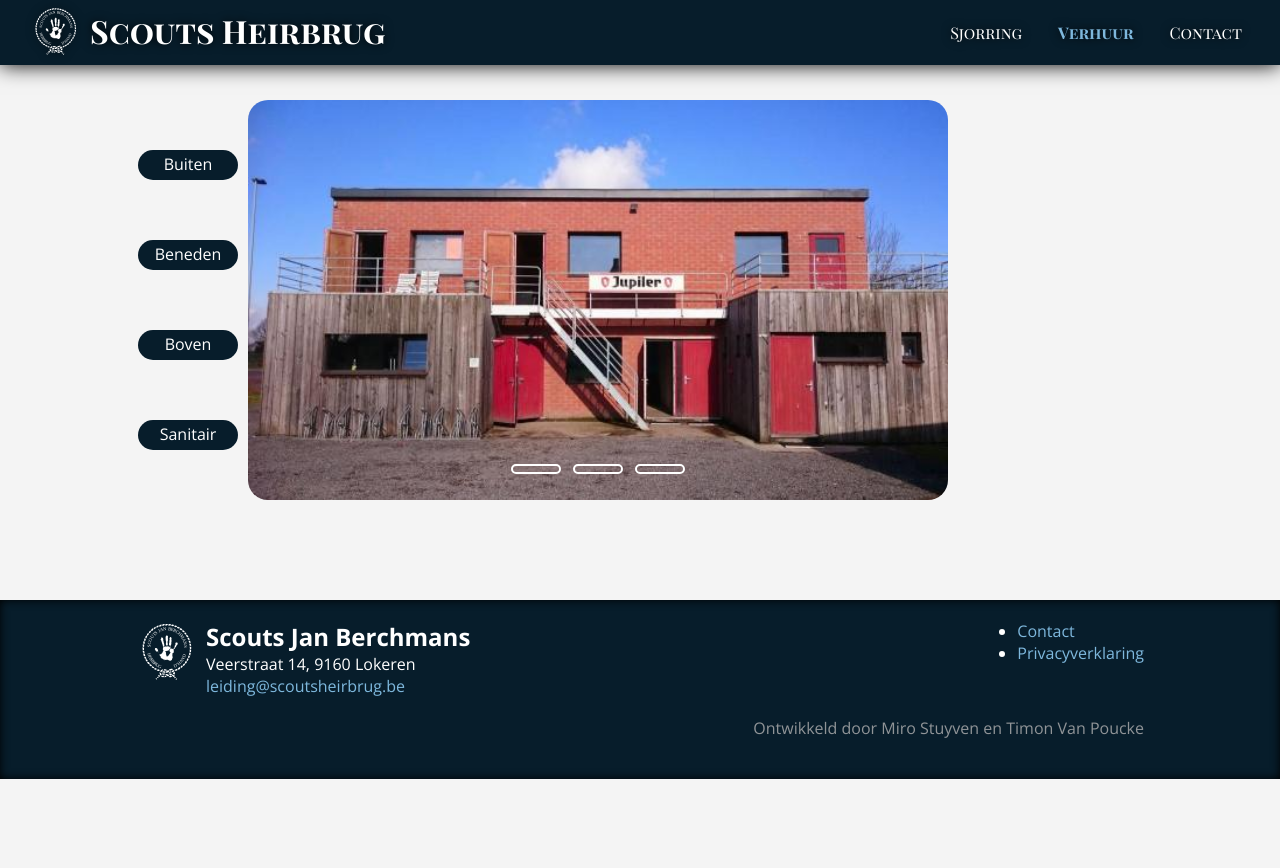
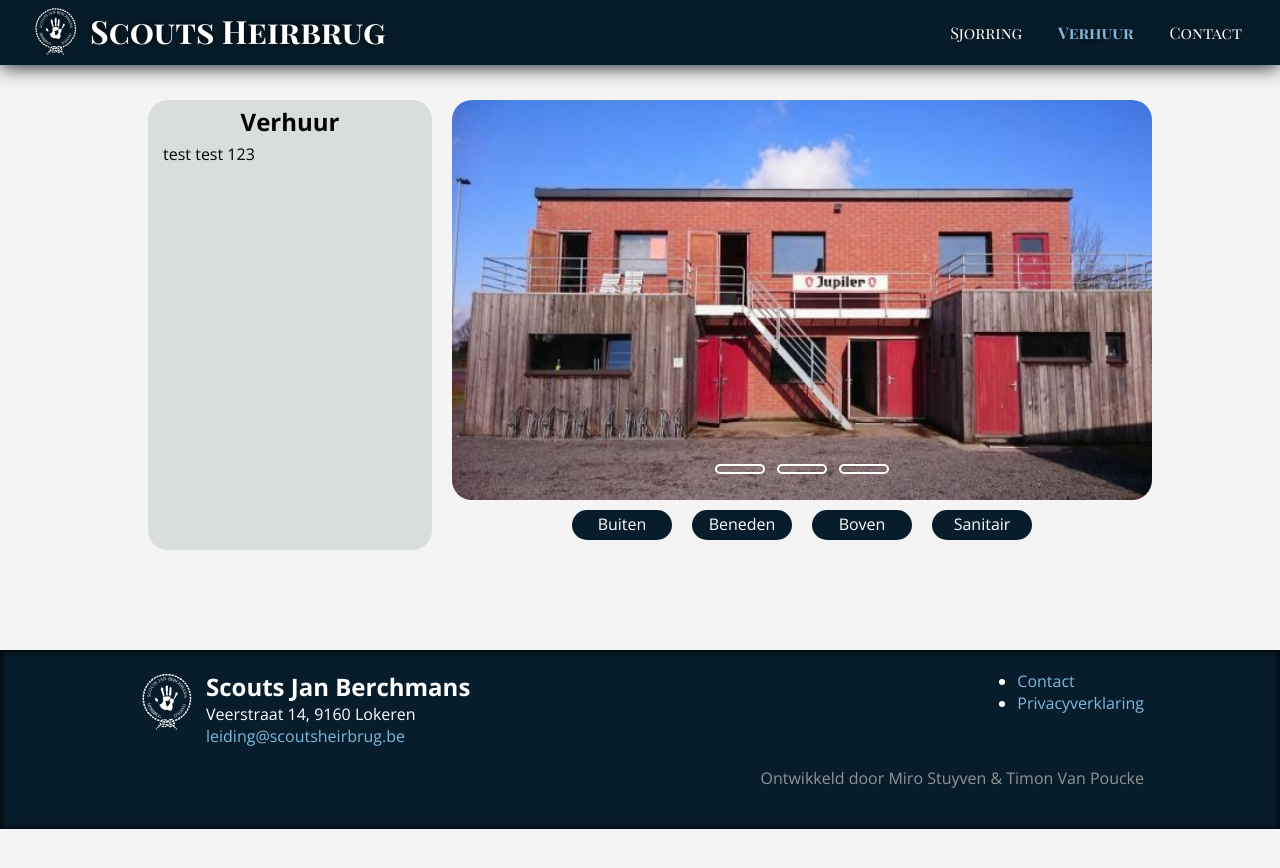
Before and after one commit to scoutsheirbrug/scoutsheirbrug.be, a Jekyll site: the page built from pages/verhuur.html, in a window 1280 px wide. Shown: the top 868 px of the page. Built offline with Jekyll 4.4.1, drawn with Linux system fonts in a browser that asks for light colours.

Commit message:
Clean up verhuur

```diff
--- a/_layouts/default.html
+++ b/_layouts/default.html
@@ -56,7 +56,7 @@
       </ul>
     </div>
     <div class="footer-credits container">
-      <p>Ontwikkeld door Miro Stuyven en Timon Van Poucke</p>
+      <p>Ontwikkeld door Miro Stuyven & Timon Van Poucke</p>
     </div>
   </footer>
   {% endif %}
--- a/assets/css/style.css
+++ b/assets/css/style.css
@@ -281,12 +281,35 @@ footer .footer-credits {
 
 .verhuur .container {
   display: flex;
+  justify-content: space-between;
+}
+
+.verhuur .info {
+  margin: 0px 20px;
+  border-radius: 20px;
+  width: 100%;
+  background-color: #d9dddc;
+}
+
+.verhuur .info h3 {
+  font-size: 24px;
+  margin: 5px;
+  text-align: center;
+}
+
+.verhuur .info p {
+  margin: 0px 15px;
+  text-align: justify;
+}
+
+.verhuur .pictures {
+  display: flex;
+  flex-direction: column-reverse;
   align-items: center;
 }
 
 .verhuur nav.control {
   display: flex;
-  flex-direction: column;
 }
 
 .verhuur label.control {
@@ -296,7 +319,7 @@ footer .footer-credits {
   color: #fff;
   width: 100px;
   height: 30px;
-  margin: 30px 10px;
+  margin: 10px;
   padding: 3px 5px;
   background-color: var(--accent-color);
 }
@@ -347,6 +370,8 @@ footer .footer-credits {
 
 .verhuur .slides .slide {
   transition: 0.6s;
+  background-color: #000;
+  text-align: center;
 }
 
 .verhuur .slides.buiten {
@@ -376,7 +401,6 @@ footer .footer-credits {
 }
 
 .verhuur .slide img {
-  width: 100%;
   height: 100%;
 }
 
@@ -714,7 +738,7 @@ section embed {
 
 .contact svg,
 .contact a {
-  color: #3F63AC;
+  color: #3f63ac;
   fill: currentColor;
 }
 
--- a/pages/verhuur.html
+++ b/pages/verhuur.html
@@ -5,7 +5,11 @@ permalink: /verhuur/
 ---
 <section class="verhuur">
   <div class="container">
-    <div class="info"></div>
+    <div class="info">
+      <h3>Verhuur</h3>
+      <p>test test 123</p>
+    </div>
+    <div class="pictures">
       <nav class="control">
         <label for="control1" class="control">Buiten</label>
         <label for="control2" class="control">Beneden</label>
@@ -86,4 +90,5 @@ permalink: /verhuur/
         </nav>
       </div>
     </div>
+  </div>
 </section>
```
Lines whose indentation alone changed are shown as unchanged.
